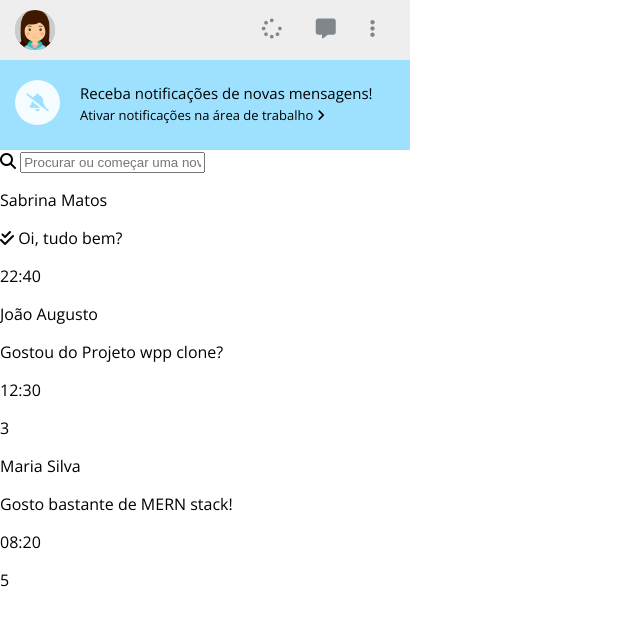
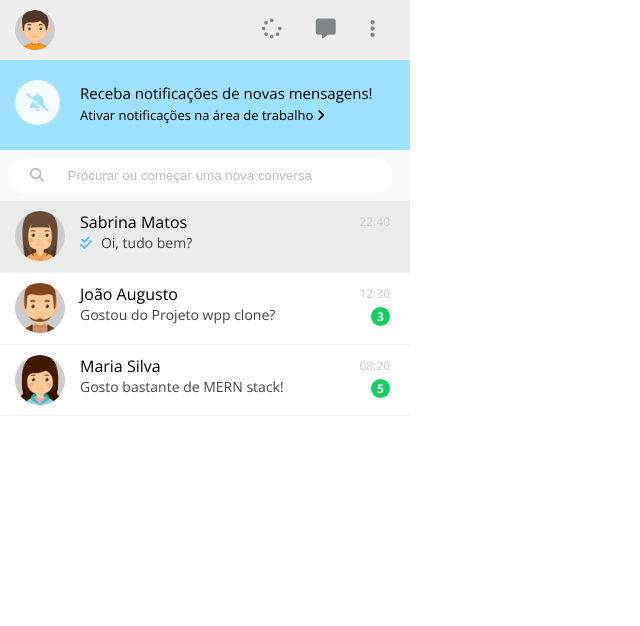
Before and after one commit to gfucci/Site-wpp-web, a plain HTML site: page index.html in a window 1280 px wide. Shown: the whole page, without its empty margins (0-640 px from the left). Drawn offline with nearby package versions, Linux system fonts and the light colour scheme.

Commit message:
Termina css da sidebar

```diff
--- a/css/style.css
+++ b/css/style.css
@@ -94,3 +94,126 @@ ul {
 .activate_notifications {
     font-size: 13px;
 }
+
+/* SEARCH CONTAINER */
+.search_container {
+    box-sizing: border-box;
+    padding-left: 7.5px;
+    padding-top: 7.5px;
+    width: 100%;
+    height: 50px;
+    position: relative;
+    color: #BDC1C3;
+    background-color: #F8F8F8;
+}
+
+#contact_search {
+    position: absolute;
+    top: 18px;
+    left: 30px;
+    font-size: 14px;
+}
+
+#searchcontact {
+    border: none;
+    width: 385px;
+    height: 35px;
+    box-sizing: border-box;
+    border-radius: 17.5px;
+    padding-left: 60px;
+    background-color: #FFF;
+}
+
+#searchcontact::placeholder {
+    color: #BDC1C3
+}
+
+/* CONTACT CONTAINER */
+
+
+.contacts_container {
+    height: auto;
+    background-color: #FFF;
+}
+
+.contacts_box {
+    position: relative;
+    height: 72px;
+    cursor: pointer;
+    background-color: #FFF;
+    border-top: 1px solid #F2F2F2;
+    box-sizing: border-box;
+}
+
+.contacts_box:last-child {
+    border-bottom: 1px solid #F2F2F2;
+}
+
+.contacts_box:hover {
+    background-color: #F4F5F5;
+}
+
+.active_chat {
+    background-color: #E9EBEB;
+}
+
+.contacts_box.active_chat:hover {
+    background-color: #E9EBEB;
+}
+
+.contacts_box .user_photo {
+    width: 50px;
+}
+
+.user_info {
+    padding-top: 10px;
+    padding-left: 80px;
+    display: inline-block;
+}
+
+.user_info p,
+.message_info p {
+    margin: 0;
+}
+
+.user_name {
+    margin-bottom: 12px;
+    font-size: 16px;
+    color: #000;
+}
+
+.user_messagepreview {
+    font-size: 14px;
+    color: #454545;
+}
+
+.fa-check-double {
+    margin-right: 5px;
+    color: #4FC3F7;
+}
+
+.message_info {
+    position: absolute;
+    display: inline-block;
+    top: 12px;
+    right: 20px;
+}
+
+.message_info .message_time {
+    font-size: 12px;
+    color: #CCC;
+    margin-bottom: 5px;
+}
+
+.message_info .message_pending {
+    width: 19px;
+    height: 19px;
+    line-height: 19px;
+    font-size: 12px;
+    border-radius: 50%;
+    color: #FFF;
+    font-weight: bolder;
+    background-color: #09D261;
+    text-align: center;
+    float: right;
+}
```
